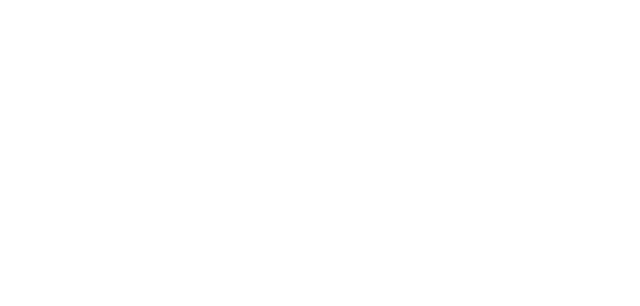
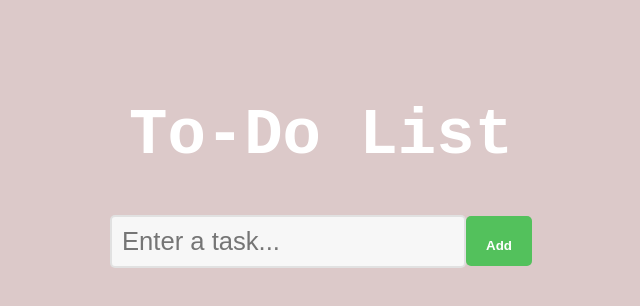
Before and after one commit to niranjanasiju/MindScape, a React (Vite) app: page / in a window 1280 px wide. Shown: the top 306 px of the page, without its empty margins (319-959 px from the left). Built offline with nearby package versions, Linux system fonts and the light colour scheme.

Commit message:
To do list

```diff
--- a/src/App.jsx
+++ b/src/App.jsx
@@ -1,9 +1,12 @@
 import React from 'react'
+import ToDoList from './ToDoList/ToDoList'
+
+
 
 const App = () => {
   return (
     <div>
-
+     <ToDoList/>
     </div>
   )
 }
--- /dev/null
+++ b/src/ToDoList/ToDoList.css
@@ -0,0 +1,92 @@
+*{
+    background-color: #dcc9c9  ;
+}
+
+.to-do-list{
+    font-family: 'Courier New', Courier, monospace;
+    text-align: center;
+    margin-top: 100px;
+
+}
+
+h1{
+    font-size: 4rem;
+    color: #fff;
+}
+button{
+    font-size: 1 rem;
+    font-weight: bold;
+    padding: 10px 20px;
+    color: #fff;
+    border: none;
+    border-radius: 5px;
+    cursor: pointer;
+    transition: background-color 0.5s ease;
+
+}
+
+.add-button{
+    background-color: hsl(125, 47%, 54%);
+    height: 50px;
+    padding-bottom: 1px;
+    width: fit-content;
+
+
+}
+.add-button:hover{
+
+    background-color: hsl(125, 47%, 45%);
+}
+
+.delete-button{
+    background-color: hsl(10, 47%, 50%);
+
+}
+.delete-button:hover{
+
+    background-color: hsl(10, 47%, 40%);
+}
+.move-button{
+    background-color: hsl(199, 71%, 53%);
+
+}
+.move-button:hover{
+
+    background-color: hsl(199, 71%, 63%);;
+}
+
+input[type="text"]{
+    font-size: 1.6rem;
+    padding: 10px;
+    border: 2px solid hsl(0, 0% ,80% ,0.5);
+    border-radius: 5px;
+    background-color: hsl(0, 0%, 97%);
+
+}
+ol{
+    padding: 0%;
+}
+li{
+    font-size: 2rem;
+    font-weight: bold;
+    padding: 15px;
+    background-color: hsl(0, 0%, 97%);
+    margin-bottom: 10px;
+    border: 3px solid hsla(0, 0%, 85%, 0.75);
+    border-radius: 5px;
+    display: flex;
+    align-items: center;
+
+}
+.text{
+    flex: 1;
+    background-color: hsl(0, 0%, 97%);
+
+
+}
+.delete-button , .move-button{
+    padding: 8px 12px;
+    font-size: 1.4rem;
+    margin-left: 10px;
+
+}
--- /dev/null
+++ b/src/ToDoList/ToDoList.jsx
@@ -0,0 +1,81 @@
+import React, { useState } from 'react';
+import "./ToDoList.css";
+
+const ToDoList = () => {
+
+    const [tasks, setTasks] = useState([]);
+    const [newTask, setNewTask] = useState("");
+
+    function handleInputChange(event) {
+        setNewTask(event.target.value);
+    }
+
+    function addTask() {
+        if (newTask.trim() !== "") {
+            setTasks(t => [...t, newTask]);
+            setNewTask("");
+        }
+    }
+
+    function deleteTask(index) {
+        const updatedTasks = tasks.filter((_, i) => i !== index);
+        setTasks(updatedTasks);
+    }
+
+    function moveTaskup(index) {
+        if (index > 0) {
+            const updatedTasks = [...tasks];
+            [updatedTasks[index], updatedTasks[index - 1]] =
+                [updatedTasks[index - 1], updatedTasks[index]];
+            setTasks(updatedTasks);
+        }
+    }
+
+    function moveTaskdown(index) {
+        if (index < tasks.length - 1) {
+            const updatedTasks = [...tasks];
+            [updatedTasks[index], updatedTasks[index + 1]] =
+                [updatedTasks[index + 1], updatedTasks[index]];
+            setTasks(updatedTasks);
+        }
+    }
+
+    return (
+        <div className="to-do-list">
+            <h1>To-Do List</h1>
+            <div>
+                <input
+                    type="text"
+                    placeholder='Enter a task...'
+                    value={newTask}
+                    onChange={handleInputChange}
+                />
+                <button
+                    className='add-button'
+                    onClick={addTask}>
+                    Add
+                </button>
+                <div>
+                    <ol>
+                        {tasks.map((task, index) =>
+                            <li key={index}>
+                                <span className='text'>{task}</span>
+                                <button
+                                    className='delete-button'
+                                    onClick={() => deleteTask(index)}>Delete</button>
+                                <button
+                                    className='move-button'
+                                    onClick={() => moveTaskup(index)}>🔼</button>
+                                <button
+                                    className='move-button'
+                                    onClick={() => moveTaskdown(index)}>🔽</button>
+                            </li>
+                        )}
+                    </ol>
+                </div>
+            </div>
+        </div>
+    );
+};
+
+export default ToDoList;
```
Also changed, not shown: 1 other file (tests, documents, lock files or other folders).
